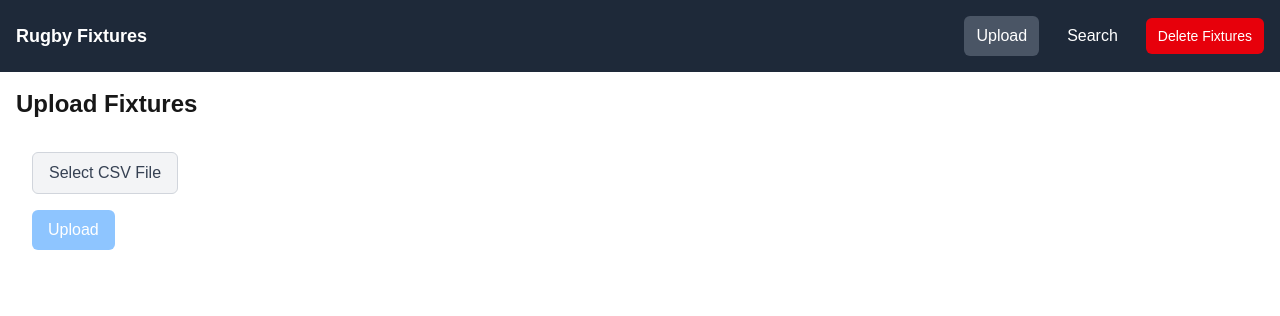
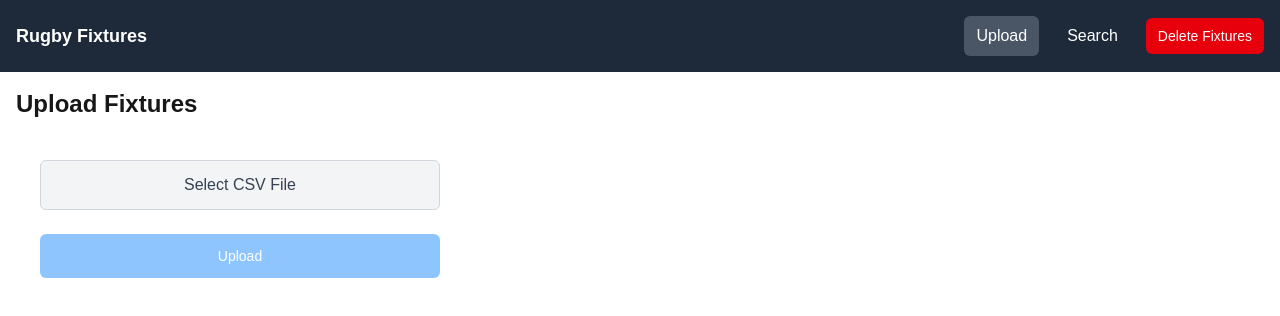
Before and after one commit to syl08/rugby-fixtures, a Next.js app: page /upload in a window 1280 px wide. Shown: the top 316 px of the page. Built offline with nearby package versions, Linux system fonts and the light colour scheme.

Commit message:
feature: loading sign, message

```diff
--- a/app/components/SearchFixture.tsx
+++ b/app/components/SearchFixture.tsx
@@ -31,7 +31,7 @@ export default function SearchFixture() {
 
                     const fixturesData = await findFixturesByTeam(debouncedQuery);
                     setFixtures(fixturesData);
-                } catch (error: unknown) {
+                } catch (error) {
                     console.error(error);
                 } finally {
                     setIsLoading(false);
@@ -47,7 +47,7 @@ export default function SearchFixture() {
     };
 
     return (
-        <div className="container mx-auto p-4">
+        <div className="max-w-md w-full p-6">
             <div className="flex flex-col space-y-4">
                 <div className="w-64">
                     <input
@@ -55,7 +55,7 @@ export default function SearchFixture() {
                         value={query}
                         onChange={handleChange}
                         placeholder="Input team name"
-                        className="w-full px-4 py-2 bg-gray-100 text-gray-700 border border-gray-300 rounded-md focus:outline-none focus:ring-2 focus:ring-gray-500"
+                        className="w-full max-w-xs px-4 py-3 bg-gray-100 text-gray-800 text-base border border-gray-300 rounded-md focus:outline-none focus:ring-2 focus:ring-gray-500"
                     />
                 </div>
                 <div style={{ minHeight: '1rem' }}>
--- a/app/components/UploadFixtureForm.tsx
+++ b/app/components/UploadFixtureForm.tsx
@@ -7,6 +7,7 @@ import { CsvFixture } from '../types/fixture';
 
 export default function UploadFixtureForm() {
     const [file, setFile] = useState<File | null>(null);
+    const [isLoading, setIsLoading] = useState(false);
     const [message, setMessage] = useState('');
 
     const handleFileChange = (e: React.ChangeEvent<HTMLInputElement>) => {
@@ -37,7 +38,18 @@ export default function UploadFixtureForm() {
                 header: true,
                 skipEmptyLines: true,
                 complete: async (result) => {
-                    await createFixturesBulk(result.data as CsvFixture[]);
+                    try {
+                        setIsLoading(true);
+
+                        const res = await createFixturesBulk(
+                            result.data as unknown as CsvFixture[],
+                        );
+                        setMessage(res.message);
+                    } catch (error) {
+                        console.error(error);
+                    } finally {
+                        setIsLoading(false);
+                    }
                 },
                 error: (error) => {
                     console.error('PapaParse error:', error);
@@ -49,13 +61,12 @@ export default function UploadFixtureForm() {
     };
 
     return (
-        <div className="container mx-auto p-4">
-            <form onSubmit={handleSubmit} className="space-y-4">
-                <div className="flex flex-col space-y-4">
-                    <div className="w-64">
+        <div className="max-w-md w-full p-6">
+            <form onSubmit={handleSubmit} className="space-y-6">
+                <div>
                     <label
                         htmlFor="file-upload"
-                            className="inline-block px-4 py-2 w-fit bg-gray-100 text-gray-700 border border-gray-300 rounded-md hover:bg-gray-200 cursor-pointer transition text-center"
+                        className="flex items-center justify-center w-full px-4 py-3 bg-gray-100 text-gray-700 border border-gray-300 rounded-md hover:bg-gray-200 cursor-pointer transition"
                     >
                         {file ? file.name : 'Select CSV File'}
                         <input
@@ -67,15 +78,23 @@ export default function UploadFixtureForm() {
                         />
                     </label>
                 </div>
+
+                <div>
                     <button
                         type="submit"
-                        disabled={!file}
-                        className="px-4 py-2 w-fit bg-blue-600 text-white rounded-md hover:bg-blue-700 disabled:bg-blue-300 disabled:cursor-not-allowed transition"
+                        disabled={!file || isLoading}
+                        className="w-full px-4 py-3 bg-blue-600 text-white text-sm font-medium rounded-md hover:bg-blue-700 disabled:bg-blue-300 disabled:cursor-not-allowed transition"
                     >
-                        Upload
+                        {isLoading ? 'Uploading...' : 'Upload'}
                     </button>
                 </div>
             </form>
+
+            {message && (
+                <p className="mt-4 text-center text-green-700 bg-green-100 px-4 py-2 rounded">
+                    {message}
+                </p>
+            )}
         </div>
     );
 }
--- a/app/components/navBar.tsx
+++ b/app/components/navBar.tsx
@@ -1,18 +1,36 @@
 'use client';
 
+import { useState } from 'react';
 import Link from 'next/link';
 import { usePathname } from 'next/navigation';
 import { deleteFixtures } from '../actions';
 
 export default function NavBar() {
+    const [showMessage, setShowMessage] = useState(false);
+    const [isLoading, setIsLoading] = useState(false);
+
     const pathname = usePathname();
 
     const handleDelete = async () => {
-        await deleteFixtures();
+        try {
+            setIsLoading(true);
+
+            await deleteFixtures();
+
+            setShowMessage(true);
+
+            setTimeout(() => {
+                setShowMessage(false);
+            }, 5000);
+        } catch (error) {
+            console.error(error);
+        } finally {
+            setIsLoading(false);
+        }
     };
 
     return (
-        <nav className="bg-gray-800 text-white p-4">
+        <nav className="bg-gray-800 text-white p-4 relative">
             <div className="container mx-auto flex justify-between items-center">
                 <div className="text-lg font-bold">
                     <Link href="/">Rugby Fixtures</Link>
@@ -40,14 +58,21 @@ export default function NavBar() {
                     </li>
                     <li className="flex items-center">
                         <button
+                            disabled={isLoading}
                             onClick={handleDelete}
-                            className="px-3 py-2 rounded-md bg-red-600 hover:bg-red-700 text-white text-sm leading-5 cursor-pointer"
+                            className="px-3 py-2 rounded-md bg-red-600 hover:bg-red-700 text-white text-sm leading-5 cursor-pointer disabled:bg-red-400 disabled:cursor-not-allowed disabled:hover:bg-red-400"
                         >
                             Delete Fixtures
                         </button>
                     </li>
                 </ul>
             </div>
+
+            {showMessage && (
+                <div className="absolute top-full left-1/2 transform -translate-x-1/2 mt-2 bg-green-100 text-green-800 text-sm px-4 py-2 rounded shadow-md animate-fade-in-out">
+                    Fixtures deleted successfully.
+                </div>
+            )}
         </nav>
     );
 }
```
Lines whose indentation alone changed are shown as unchanged.
